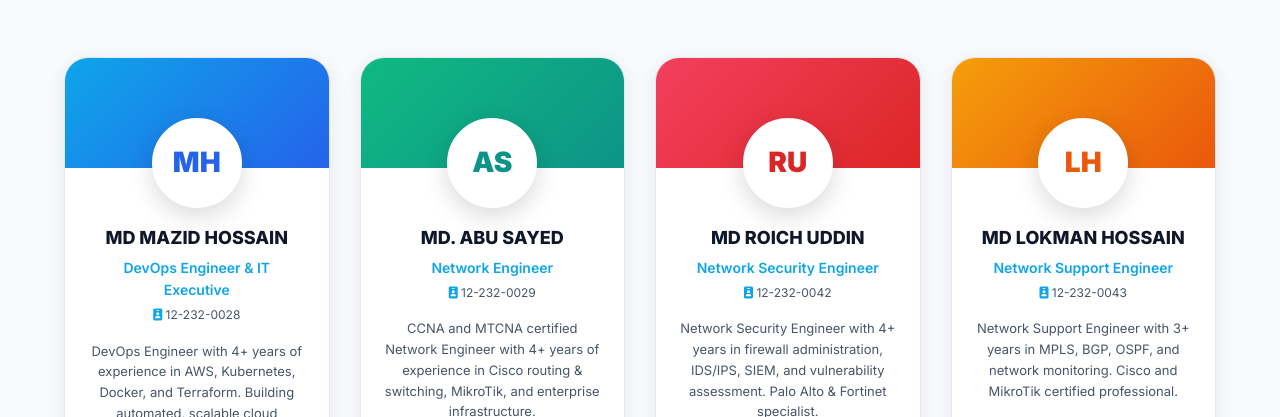
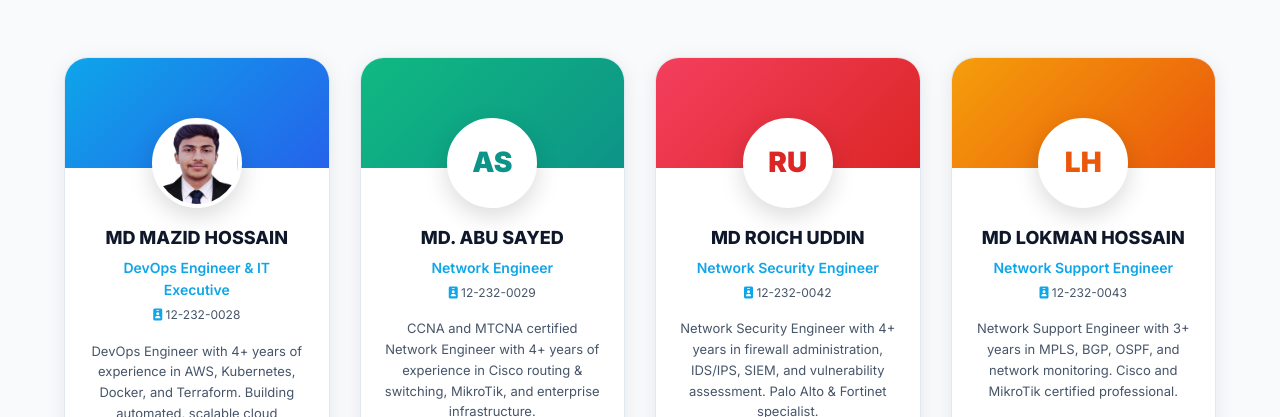
Before and after one commit to mazid-dev/akmu-team-portfolio, a plain HTML site: page index.html in a window 1280 px wide. Shown: the part 1712-2129 px from the top of the page. Drawn offline with Linux system fonts and the light colour scheme.

Commit message:
feat: render member photos instead of initials

```diff
--- a/css/style.css
+++ b/css/style.css
@@ -566,3 +566,10 @@ body.dark .navbar.scrolled { background: rgba(15, 23, 42, 0.85); }
 .footer h3 { font-size: 22px; font-weight: 900; margin-bottom: 12px; }
 .footer p { font-size: 14px; color: var(--text-soft); margin-bottom: 6px; }
 .footer-sub { font-size: 12px; opacity: 0.7; }
+/* Member Avatar Image */
+.member-avatar img {
+  width: 100%;
+  height: 100%;
+  border-radius: 50%;
+  object-fit: cover;
+}
--- a/js/team.js
+++ b/js/team.js
@@ -16,7 +16,7 @@ function renderTeam() {
   grid.innerHTML = teamData.map(member => `
     <article class="member-card">
       <div class="member-header ${member.color}">
-        <div class="member-avatar">${member.initials}</div>
+        <div class="member-avatar"><img src="${member.photo}" alt="${member.name}" onerror="this.style.display='none'; this.parentElement.textContent='${member.initials}'" /></div>
       </div>
       <div class="member-body">
         <h3 class="member-name">${member.name}</h3>
```
